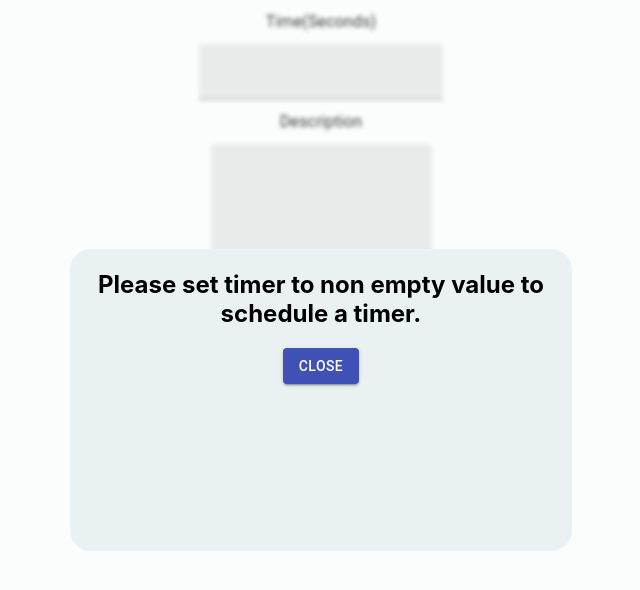
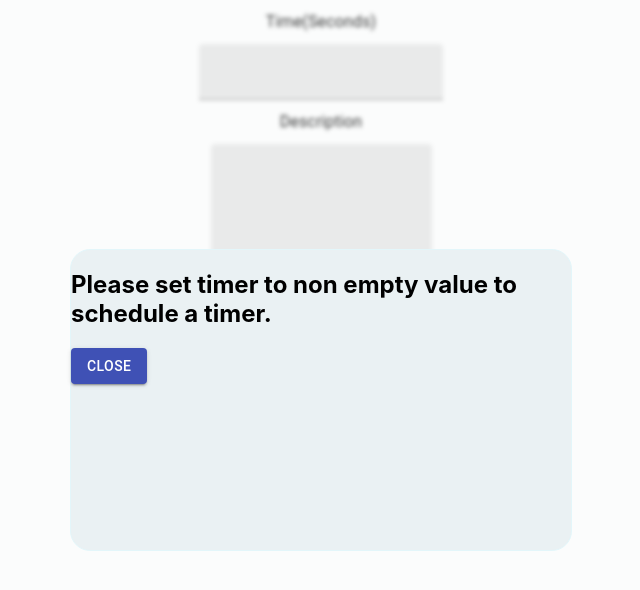
Before and after one commit to nikasakandelidze/pomodoro, a React (Create React App) app: page / in a window 1280 px wide. Both pictures are taken after a click on the button "SCHEDULE". Shown: the top 590 px of the page, without its empty margins (319-959 px from the left). Built offline with nearby package versions, Linux system fonts and the light colour scheme.

Commit message:
added portals for modal popup message

```diff
--- a/public/index.html
+++ b/public/index.html
@@ -29,6 +29,7 @@
   <body>
     <noscript>You need to enable JavaScript to run this app.</noscript>
     <div id="root"></div>
+    <div id="modal-placeholder"></div>
     <!--
       This HTML file is a template.
       If you open it directly in the browser, you will see an empty page.
--- a/src/components/modal/Modal.js
+++ b/src/components/modal/Modal.js
@@ -1,17 +1,33 @@
+import { useRef } from 'react';
+import { createPortal } from 'react-dom';
+import { useEffect } from 'react/cjs/react.development';
 import '../../styles/Modal.css';
 import CustomButton from '../UI/Button';
 
+const modalRoot = document.getElementById('modal-placeholder')
+
 const Modal = ({ handleClose, show, children }) => {
-  const showHideClassName = show ? "modal display-block" : "modal display-none";
+    const elementRef = useRef(null);
+    if(!elementRef.current){
+      elementRef.current = document.createElement('div')
+    }
 
-  return (
-    <div className={showHideClassName}>
-      <section className="modal-main">
-        {children}
-        <CustomButton title={'Close'} onClickCallback={handleClose} />
-      </section>
-    </div>
-  );
+    useEffect(()=>{
+        modalRoot.appendChild(elementRef.current)
+        return ()=>modalRoot.removeChild(elementRef.current)
+    }, [])
+
+    return createPortal(<PopupModal handleClose={handleClose} show={show}>{children}</PopupModal>, elementRef.current)
 };
 
+const PopupModal = ({handleClose, children, show}) => {
+  const showHideClassName = show ? "modal display-block" : "modal display-none";
+  return (<div className={showHideClassName}>
+  <section className="modal-main">
+    {children}
+    <CustomButton title={'Close'} onClickCallback={handleClose} />
+  </section>
+</div>)
+}
+
 export default Modal;
```
